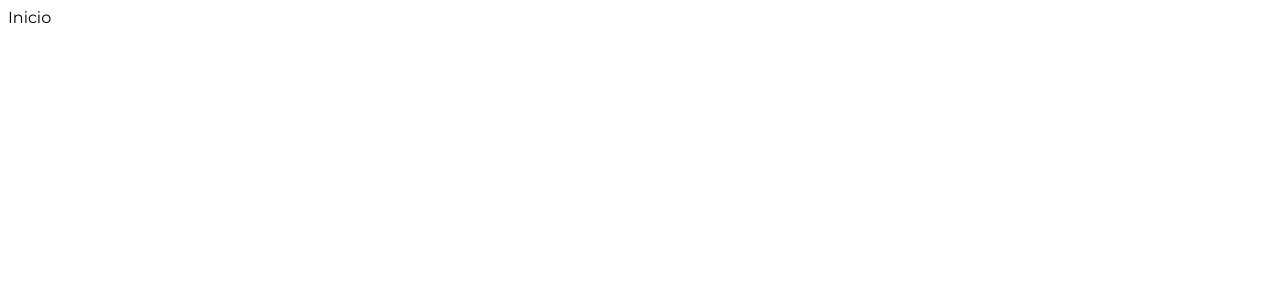
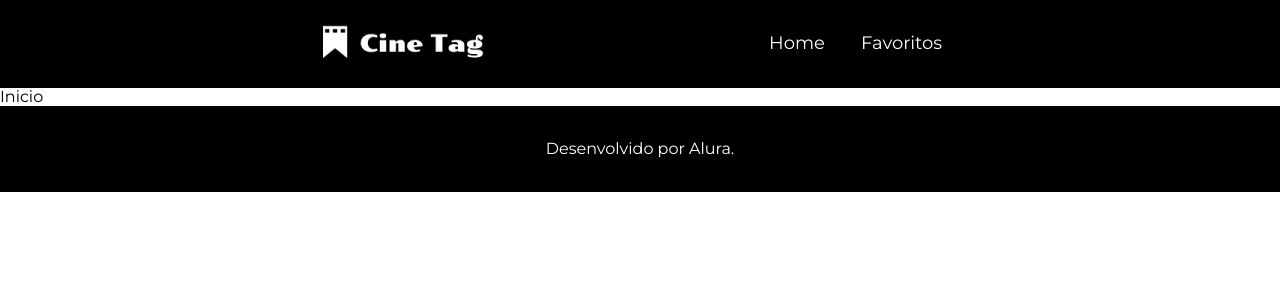
Before and after one commit to devcanovas/cinetag, a React (Vite) app: page / in a window 1280 px wide. Shown: the top 300 px of the page. Built offline with nearby package versions, Linux system fonts and the light colour scheme.

Commit message:
Creating menu nav and footer

```diff
--- a/index.html
+++ b/index.html
@@ -10,7 +10,7 @@
       href="https://fonts.googleapis.com/css2?family=Montserrat:wght@400;500;700&display=swap"
       rel="stylesheet"
     />
-    <title>Vite + React</title>
+    <title>Cinetag</title>
   </head>
   <body>
     <div id="root"></div>
--- a/package.json
+++ b/package.json
@@ -10,6 +10,7 @@
     "preview": "vite preview"
   },
   "dependencies": {
+    "normalize.css": "^8.0.1",
     "react": "^18.2.0",
     "react-dom": "^18.2.0",
     "react-router-dom": "^6.21.1"
--- /dev/null
+++ b/src/components/Cabecalho/Cabecalho.module.scss
@@ -0,0 +1,15 @@
+@use '@/base';
+
+.cabecalho {
+    display: flex;
+    justify-content: space-between;
+    //
+    //  Distribute items evenly
+    // The first item is flush with the start,
+    // the last is flush with the end
+    //
+    align-items: center;
+    // Align items vertically
+    background-color: base.$black;
+    padding: 1.1em 20em ;
+}
--- /dev/null
+++ b/src/components/Cabecalho/CabecalhoLink/CabecalhoLink.module.scss
@@ -0,0 +1,8 @@
+@use "@/base";
+.link {
+    color: base.$white;
+    font-size: 18px;
+    font-weight: 400;
+    padding: 1em;
+    text-decoration: none;
+}
--- /dev/null
+++ b/src/components/Cabecalho/CabecalhoLink/index.jsx
@@ -0,0 +1,10 @@
+import { NavLink } from "react-router-dom"
+import styles from "./CabecalhoLink.module.scss"
+
+export default function CabecalhoLink({ urlTo, children }) {
+  return (
+    <NavLink to={urlTo} className={styles.link}>
+      {children}
+    </NavLink>
+  )
+}
--- /dev/null
+++ b/src/components/Cabecalho/index.jsx
@@ -0,0 +1,21 @@
+import { Link } from "react-router-dom";
+import styles from "./Cabecalho.module.scss"
+import CabecalhoLink from "./CabecalhoLink";
+
+export default function Cabecalho() {
+    return (
+        <header className={styles.cabecalho}>
+            <Link to="/">
+                <img src="/imagens/Logo-cinetag-branco1.png"/>
+            </Link>
+            <nav>
+                <CabecalhoLink urlTo="/">
+                    Home
+                </CabecalhoLink>
+                <CabecalhoLink urlTo="/favoritos">
+                    Favoritos
+                </CabecalhoLink>
+            </nav>
+        </header>
+    )
+}
--- /dev/null
+++ b/src/components/Rodape/Rodape.module.scss
@@ -0,0 +1,12 @@
+@use '@/base';
+
+.rodape {
+    display: flex;
+    justify-content: center;
+    align-items: center;
+    background-color: base.$black;
+    padding: 1.1em;
+    p {
+        color: base.$white;
+    }
+}
--- /dev/null
+++ b/src/components/Rodape/index.jsx
@@ -0,0 +1,9 @@
+import styles from './Rodape.module.scss'
+
+export default function Rodape() {
+    return (
+        <footer className={styles.rodape}>
+            <p>Desenvolvido por Alura.</p>
+        </footer>
+    )
+}
--- a/src/main.jsx
+++ b/src/main.jsx
@@ -1,6 +1,7 @@
 import React from 'react'
 import ReactDOM from 'react-dom/client'
 import './base.scss'
+import 'normalize.css'
 import AppRoutes from './routes.jsx'
 
 ReactDOM.createRoot(document.getElementById('root')).render(
--- a/src/pages/Inicio/Inicio.jsx
+++ /dev/null
@@ -1,3 +0,0 @@
-export default function Inicio() {
-  return <>Inicio</>;
-}
--- a/src/pages/Inicio/index.jsx
+++ b/src/pages/Inicio/index.jsx
@@ -1,3 +1,3 @@
-import Inicio from "./Inicio";
-
-export default Inicio
+export default function Inicio() {
+  return <>Inicio</>;
+}
--- a/src/routes.jsx
+++ b/src/routes.jsx
@@ -1,12 +1,16 @@
 import { BrowserRouter, Route, Routes } from "react-router-dom";
 import Inicio from "@/pages/Inicio";
+import Cabecalho from "./components/Cabecalho";
+import Rodape from "./components/Rodape";
 
 export default function AppRoutes() {
   return (
     <BrowserRouter>
+      <Cabecalho />
       <Routes>
         <Route path="/" element={<Inicio />} />
       </Routes>
+      <Rodape />
     </BrowserRouter>
   );
 }
```
Also changed, not shown: public/imagens/Logo-cinetag-branco1.png (renamed from public/imagens/Logo-cinetag-branco 1.png), 1 other file (tests, documents, lock files or other folders).
